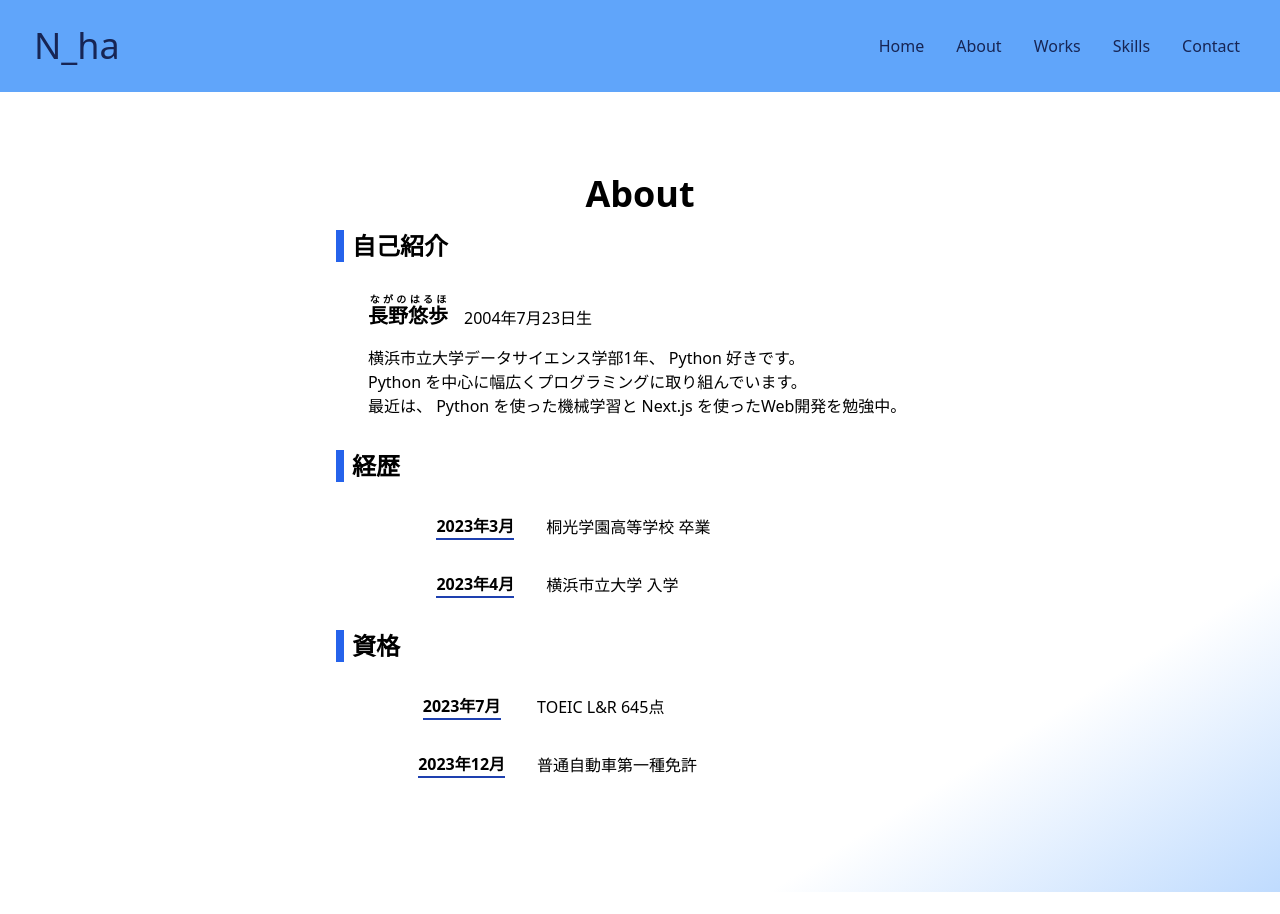
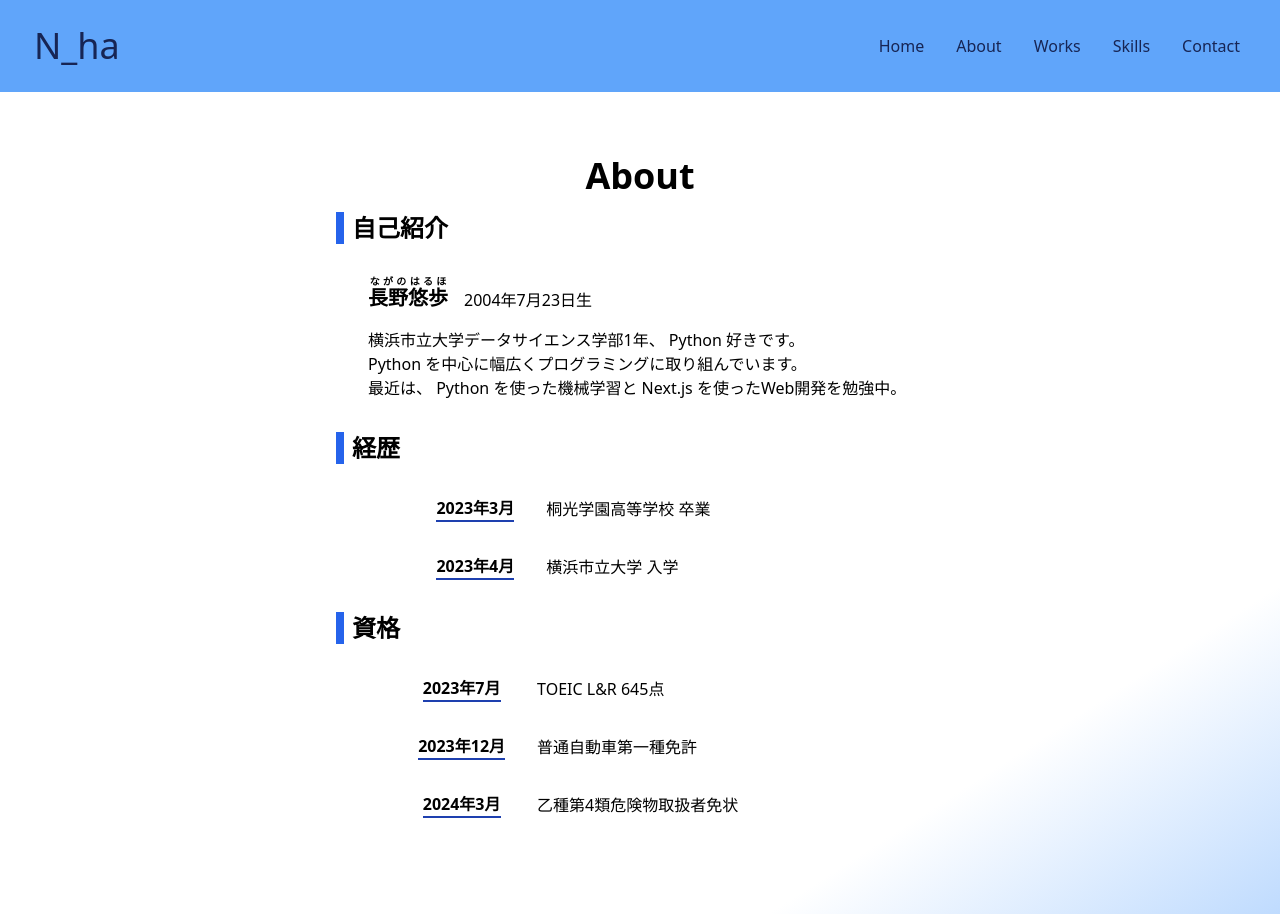
Before and after one commit to N-ha-1050/portfolio, a Next.js app: page /about in a window 1280 px wide. Before the commit the page ends 892 px from the top, so only its background shows below. Built offline with nearby package versions, Linux system fonts and the light colour scheme.

Commit message:
🎨 資格に乙4を追加

```diff
--- a/src/pages/about.tsx
+++ b/src/pages/about.tsx
@@ -40,6 +40,8 @@ const About: NextPage = () => (
                 <>TOEIC L&R 645点</>
                 <>2023年12月</>
                 <>普通自動車第一種免許</>
+                <>2024年3月</>
+                <>乙種第4類危険物取扱者免状</>
             </Dict>
         </Content>
     </SetInline>
```
